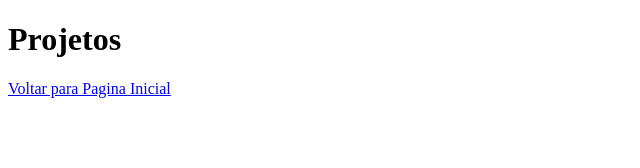
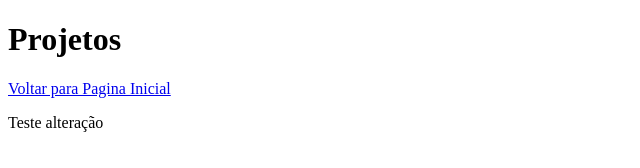
Before and after one commit to rafaelribeirowt/CursoGithub, a plain HTML site: page projetos.html in a window 1280 px wide. Shown: the full height of the page, 0-640 px from the left. Drawn offline with Linux system fonts and the light colour scheme.

Commit message:
Alteração pagina projetos.html

```diff
--- a/projetos.html
+++ b/projetos.html
@@ -8,5 +8,6 @@
 </head><h1>Projetos</h1>
 <body>
     <a href="index.html">Voltar para Pagina Inicial</a>
+    <p>Teste alteração</p>
 </body>
 </html>
```
